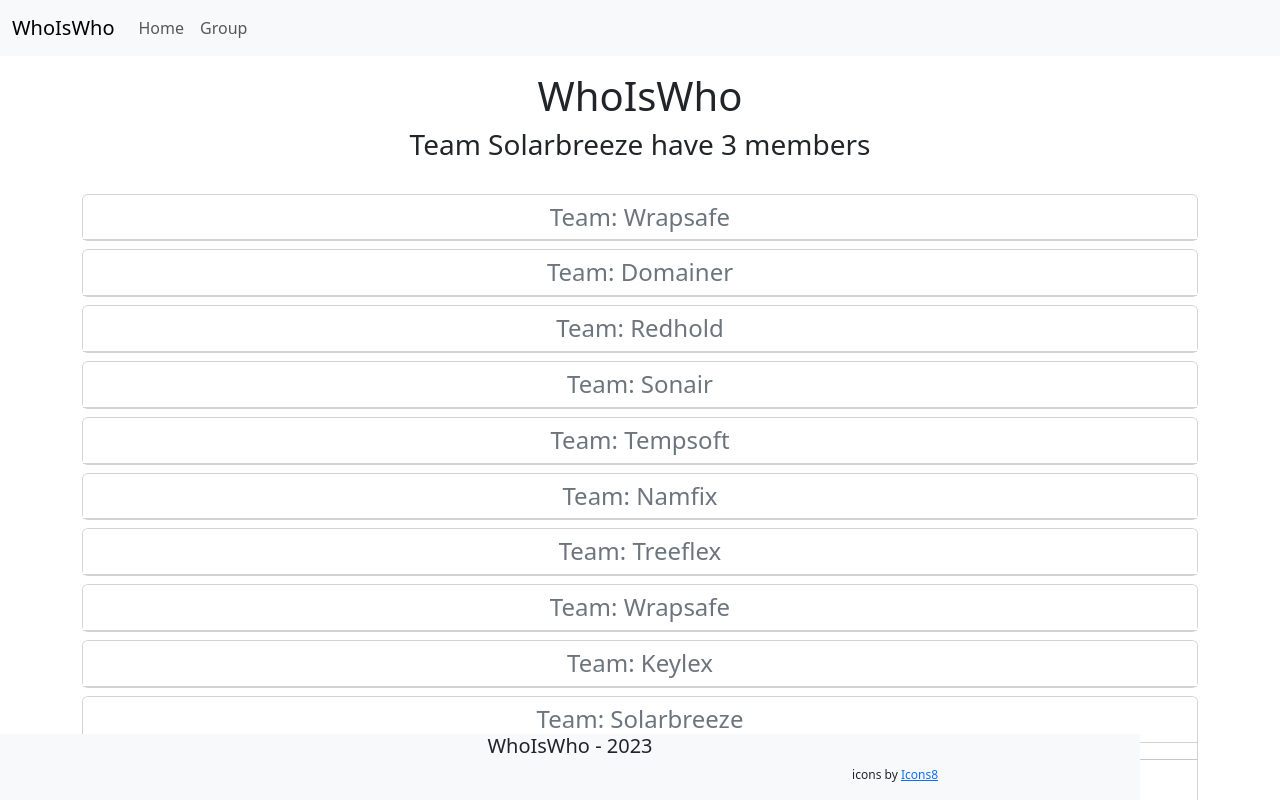
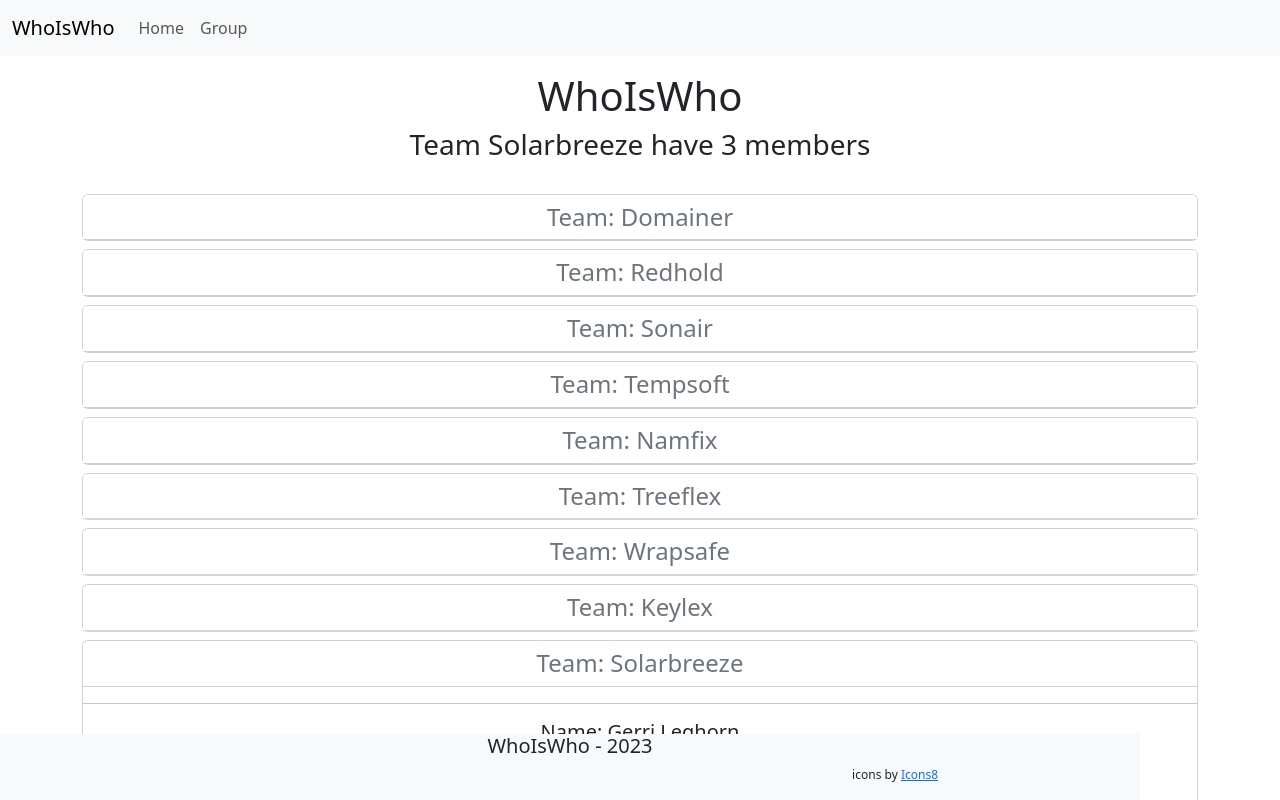
Before and after one commit to abhaysp95/whoiswho, a React (Vite) app: page /groupmem in a window 1280 px wide. Shown: the top 800 px of the page. Built offline with nearby package versions, Linux system fonts and the light colour scheme.

Commit message:
fix: remove duplicate entry

```diff
--- a/src/assets/data/employees_data.js
+++ b/src/assets/data/employees_data.js
@@ -177,6 +177,6 @@ const EmployeesData = [
 		}
 	]
 
-export const Teams = [ "Wrapsafe", "Domainer", "Redhold", "Sonair", "Tempsoft", "Namfix", "Treeflex", "Wrapsafe", "Keylex", "Solarbreeze", "Toughjoyfax" ]
+export const Teams = [ "Domainer", "Redhold", "Sonair", "Tempsoft", "Namfix", "Treeflex", "Wrapsafe", "Keylex", "Solarbreeze", "Toughjoyfax" ]
 
 export default EmployeesData;
```
